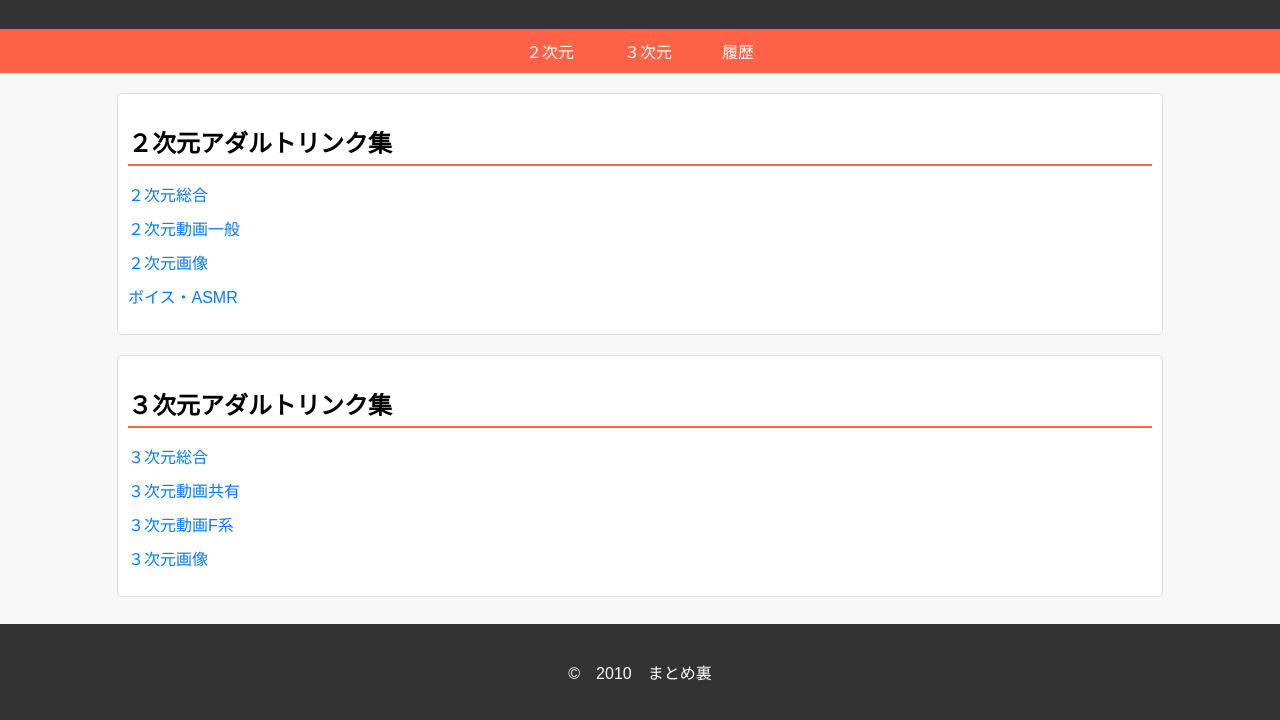
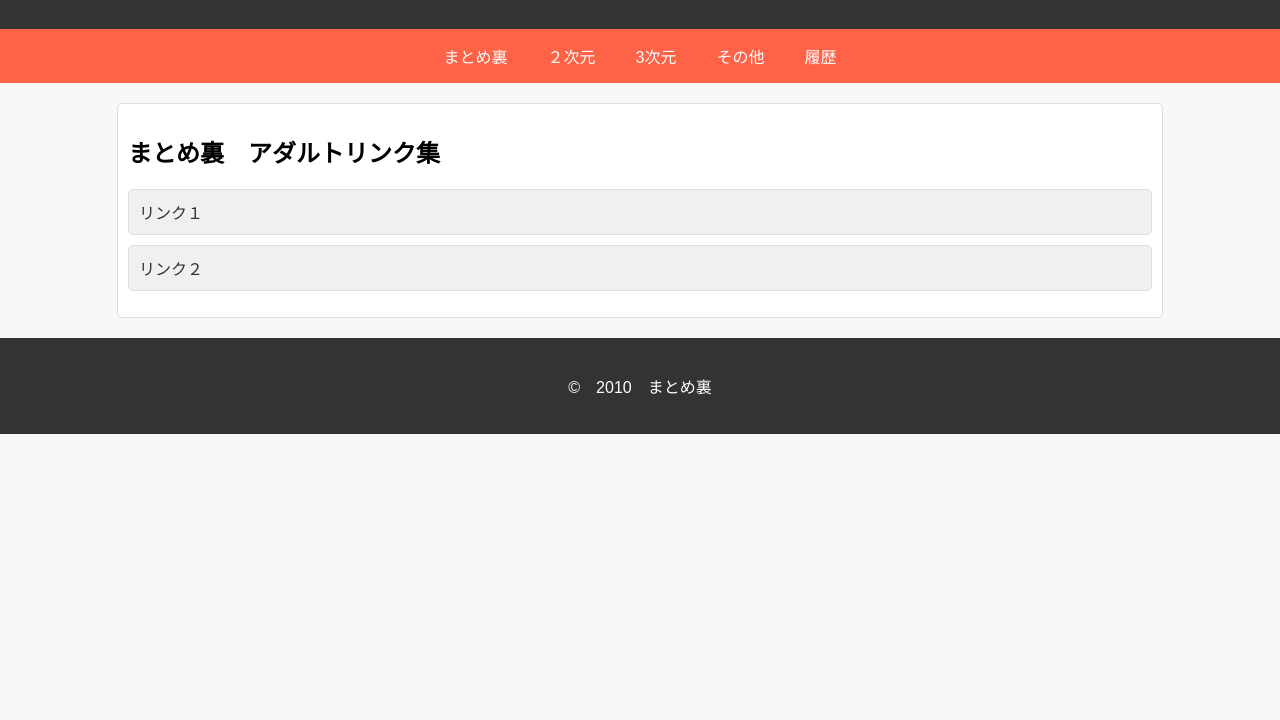
Before and after one commit to akasatana12321/akasatana12321.github.io, a plain HTML site: page index.html in a window 1280 px wide. Shown: the part 80-800 px from the top of the page. Drawn offline with Linux system fonts and the light colour scheme.

Commit message:
Add files via upload

```diff
--- a/index.html
+++ b/index.html
@@ -2,7 +2,7 @@
 <html lang="ja">
 <head>
     <meta charset="UTF-8">
-    <title>リンク集サイト</title>
+    <title>まとめ裏</title>
     <link rel="stylesheet" href="styles.css">
 </head>
 <body>
@@ -11,31 +11,47 @@
     </header>
     <nav>
         <ul>
-            <li><a href="＃二次元">２次元</a></li>
-            <li><a href="＃三次元">３次元</a></li>
-            <li><a href="＃履歴">履歴</a></li>
+            <li><button class="tab-button" data-tab="matomeura">まとめ裏</button></li>
+            <li><button class="tab-button" data-tab="niji">２次元</button></li>
+            <li><button class="tab-button" data-tab="sanji">3次元</button></li>
+            <li><button class="tab-button" data-tab="other">その他</button></li>
+            <li><button class="tab-button" data-tab="history">履歴</button></li>
         </ul>
     </nav>
-    <section id="二次元">
-        <h2>２次元アダルトリンク集</h2>
+    <section id="matomeura" class="tab-content">
+        <h2>まとめ裏　アダルトリンク集</h2>
         <ul class="link-list">
-            <li><a href="#">２次元総合</a></li>
-            <li><a href="#">２次元動画一般</a></li>
-            <li><a href="#">２次元画像</a></li>
-            <li><a href="#">ボイス・ASMR</a></li>
+            <li><a href="#">リンク１</a></li>
+            <li><a href="#">リンク２</a></li>
         </ul>
     </section>
-    <section id="三次元">
+    <section id="sanji" class="tab-content hidden">
         <h2>３次元アダルトリンク集</h2>
         <ul class="link-list">
-            <li><a href="#">３次元総合</a></li>
-            <li><a href="#">３次元動画共有</a></li>
-            <li><a href="#">３次元動画F系</a></li>
-            <li><a href="#">３次元画像</a></li>
+            <li><a href="#">3次元総合</a></li>
+            <li><a href="#">3次元動画共有</a></li>
+            <li><a href="#">3次元動画F系</a></li>
+            <li><a href="#">3次元画像</a></li>
+        </ul>
+    </section>
+    <section id="other" class="tab-content hidden">
+        <h2>その他　アダルトリンク集</h2>
+        <ul class="link-list">
+            <li><a href="#">出会い</a></li>
+            <li><a href="#">アダルトグッズ</a></li>
+            <li><a href="#">ギャンブル</a></li>
+        </ul>
+    </section>
+    <section id="history" class="tab-content hidden">
+        <h2>履歴</h2>
+        <ul class="link-list">
+            <li><a href="#">更新履歴１</a></li>
+            <li><a href="#">更新履歴２</a></li>
         </ul>
     </section>
     <footer>
         <p>©　2010　まとめ裏</p>
     </footer>
+    <script src="scripts.js"></script>
 </body>
 </html>
--- /dev/null
+++ b/scripts.js
@@ -0,0 +1,17 @@
+document.addEventListener('DOMContentLoaded', () => {
+    const buttons = document.querySelectorAll('.tab-button');
+    const contents = document.querySelectorAll('.tab-content');
+
+    buttons.forEach(button => {
+        button.addEventListener('click', () => {
+            const tab = button.getAttribute('data-tab');
+
+            contents.forEach(content => {
+                content.classList.add('hidden');
+                if (content.id === tab) {
+                    content.classList.remove('hidden');
+                }
+            })
+        })
+    })
+})
--- a/styles.css
+++ b/styles.css
@@ -27,19 +27,16 @@ nav ul {
 }
 
 nav ul li {
-    margin: 0 15px;
+    margin: 0 10px;
 }
 
-nav ul li a {
+nav ul li button {
+    background: none;
+    border: none;
     color: #fff;
-    text-decoration: none;
+    font-size: 16px;
+    cursor: pointer;
     padding: 5px 10px;
-    border-radius: 5px;
-    transition: background-color 0.3s;
-}
-
-nav ul li a:hover {
-    background-color: #ff8566;
 }
 
 section {
@@ -51,10 +48,8 @@ section {
     border-radius: 5px;
 }
 
-h2 {
-    border-bottom: 2px solid #ff6347;
-    padding-bottom: 5px;
-    margin-bottom: 10px;
+.tab-content.hidden {
+    display: none;
 }
 
 .link-list {
@@ -67,12 +62,17 @@ h2 {
 }
 
 .link-list li a {
-    color: #007bff;
+    display: block;
+    padding: 10px;
+    background-color: #f0f0f0;
+    border: 1px solid #ddd;
+    border-radius: 5px;
     text-decoration: none;
+    color: #333;
 }
 
 .link-list li a:hover {
-    text-decoration: underline;
+    background-color: #e0e0e0;
 }
 
 footer {
@@ -80,7 +80,4 @@ footer {
     padding: 20px 0;
     background-color: #333;
     color: #fff;
-    position: fixed;
-    width: 100%;
-    bottom: 0;
 }
```
